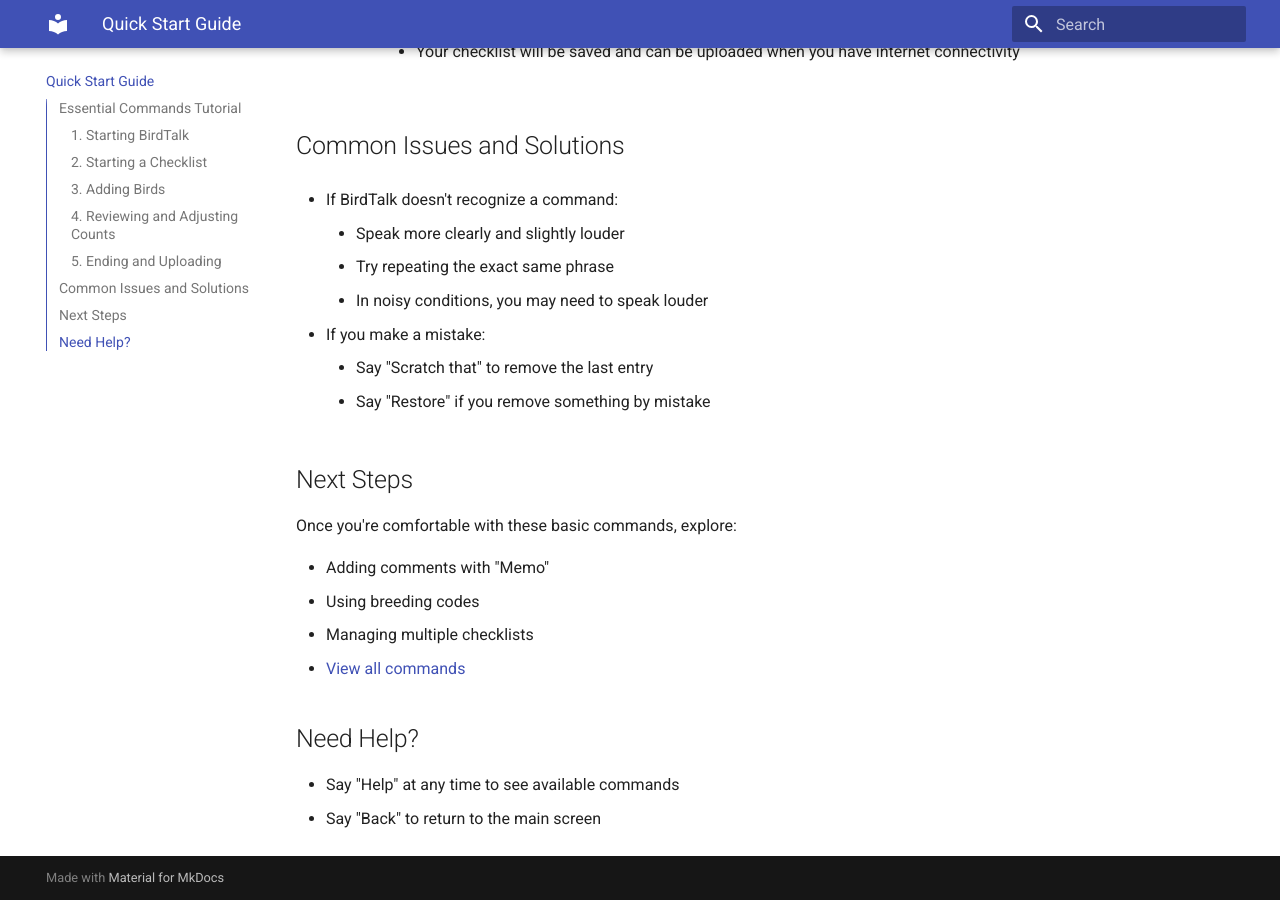
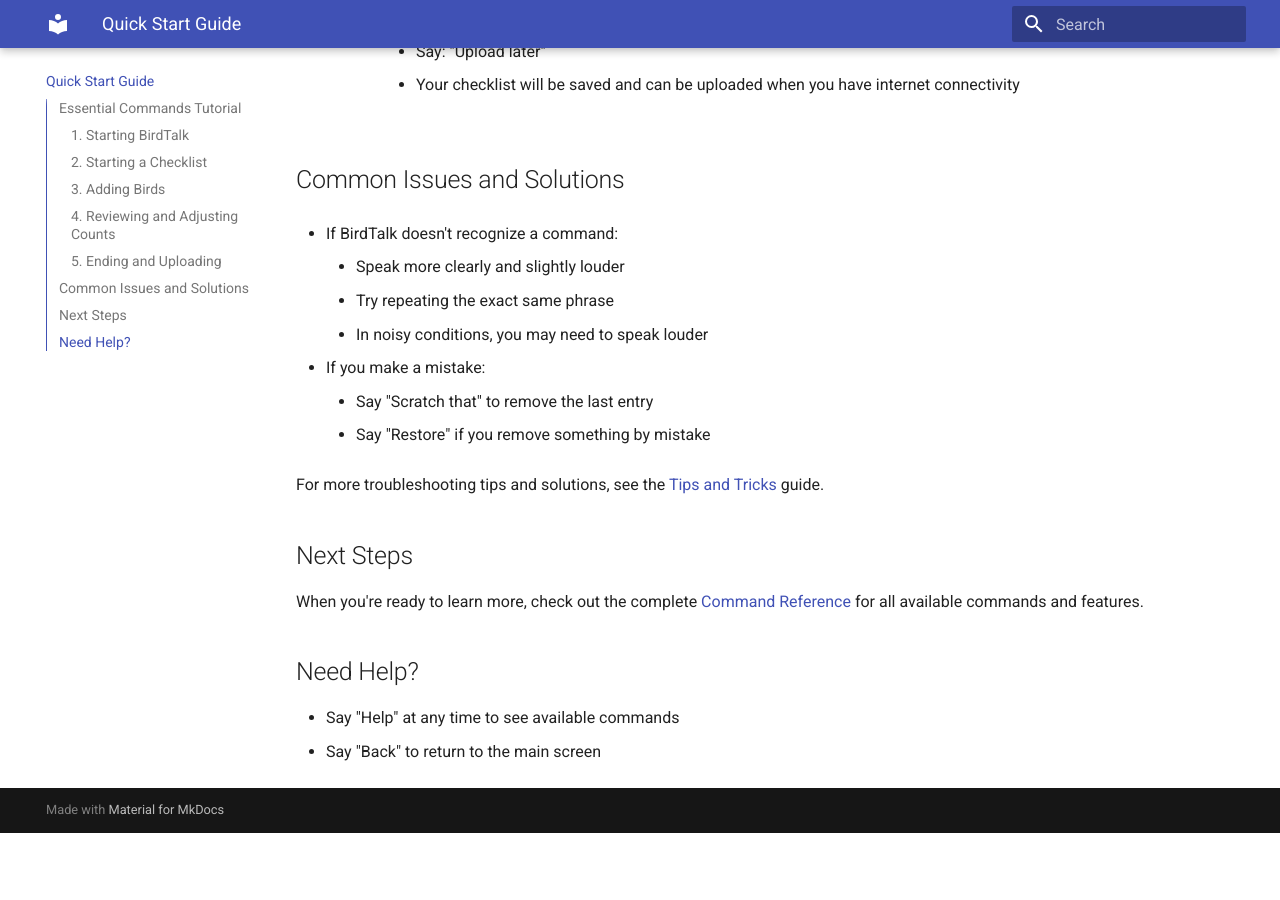
Before and after one commit to johncallender/birdtalk-docs, an MkDocs documentation site: the page built from docs/quickstart/first-session.md, in a window 1280 px wide and 900 px high, scrolled down 2191 px. Built offline with MkDocs 1.6.1 and Material for MkDocs 9.7.7, drawn with Linux system fonts in a browser that asks for light colours; after the commit the page ends 3024 px from its top, so only the background shows below that; some of the changed text lies outside the part shown.

Commit message:
Update Quick Start guide based on feedback
- Simplify headset instructions to avoid 'switch' command confusion
- Point to Tips and Tricks for audio issues and troubleshooting
- Simplify Next Steps section to focus on Command Reference
- Add link to Tips and Tricks in Common Issues section

```diff
--- a/docs/quickstart/first-session.md
+++ b/docs/quickstart/first-session.md
@@ -11,8 +11,9 @@
     - Say: "Time"
     - BirdTalk should respond with the current time
 3. If using a Bluetooth headset:
-    - Say: "Switch"
-    - This ensures audio is routing through your headset
+    - Turn on your headset before starting BirdTalk
+    - BirdTalk will automatically use the headset for audio
+    - If you have any audio issues, see [Tips and Tricks](../tips-and-tricks.md#audio-equipment-tips)
 
 ### 2. Starting a Checklist
 
@@ -89,14 +90,11 @@
     - Say "Scratch that" to remove the last entry
     - Say "Restore" if you remove something by mistake
 
+For more troubleshooting tips and solutions, see the [Tips and Tricks](../tips-and-tricks.md) guide.
+
 ## Next Steps
 
-Once you're comfortable with these basic commands, explore:
-
-- Adding comments with "Memo"
-- Using breeding codes
-- Managing multiple checklists
-- [View all commands](../commands/reference.md)
+When you're ready to learn more, check out the complete [Command Reference](../commands/reference.md) for all available commands and features.
 
 ## Need Help?
 
```
